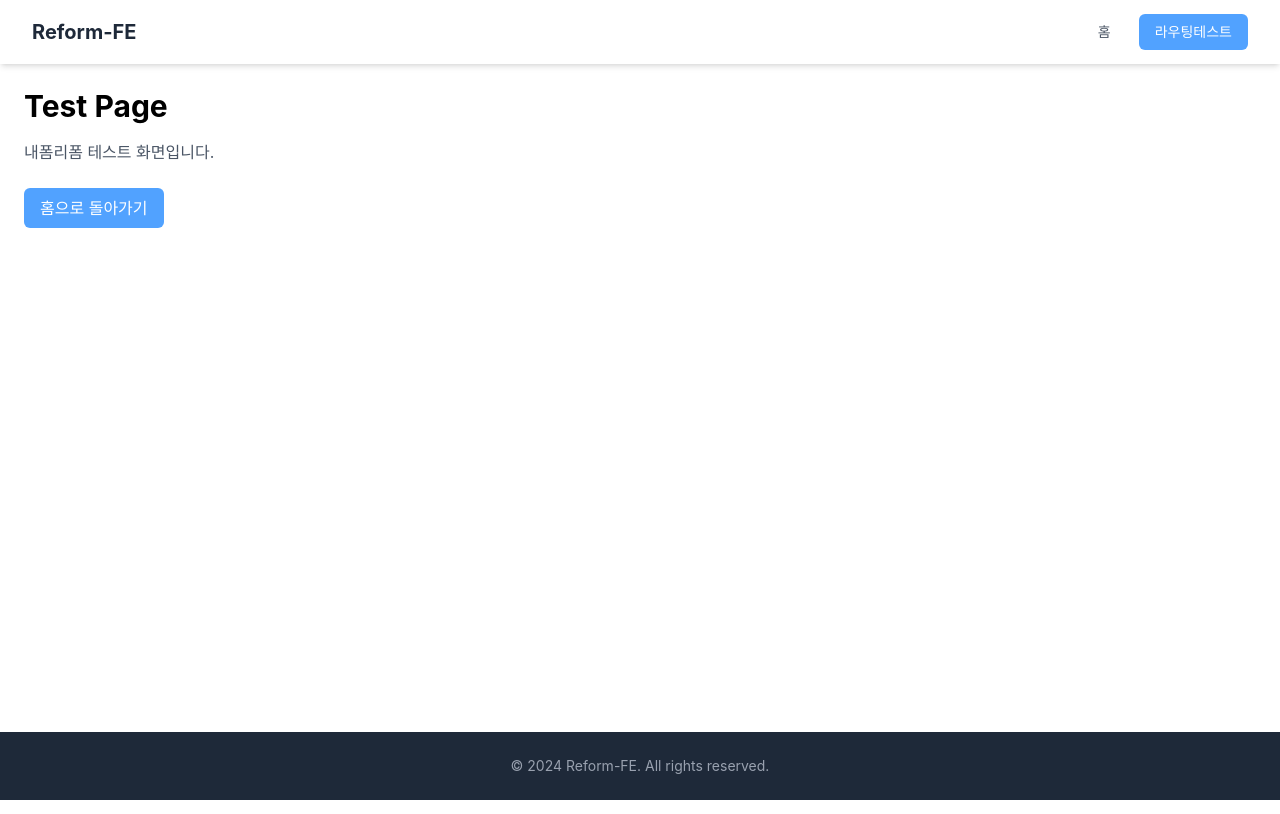
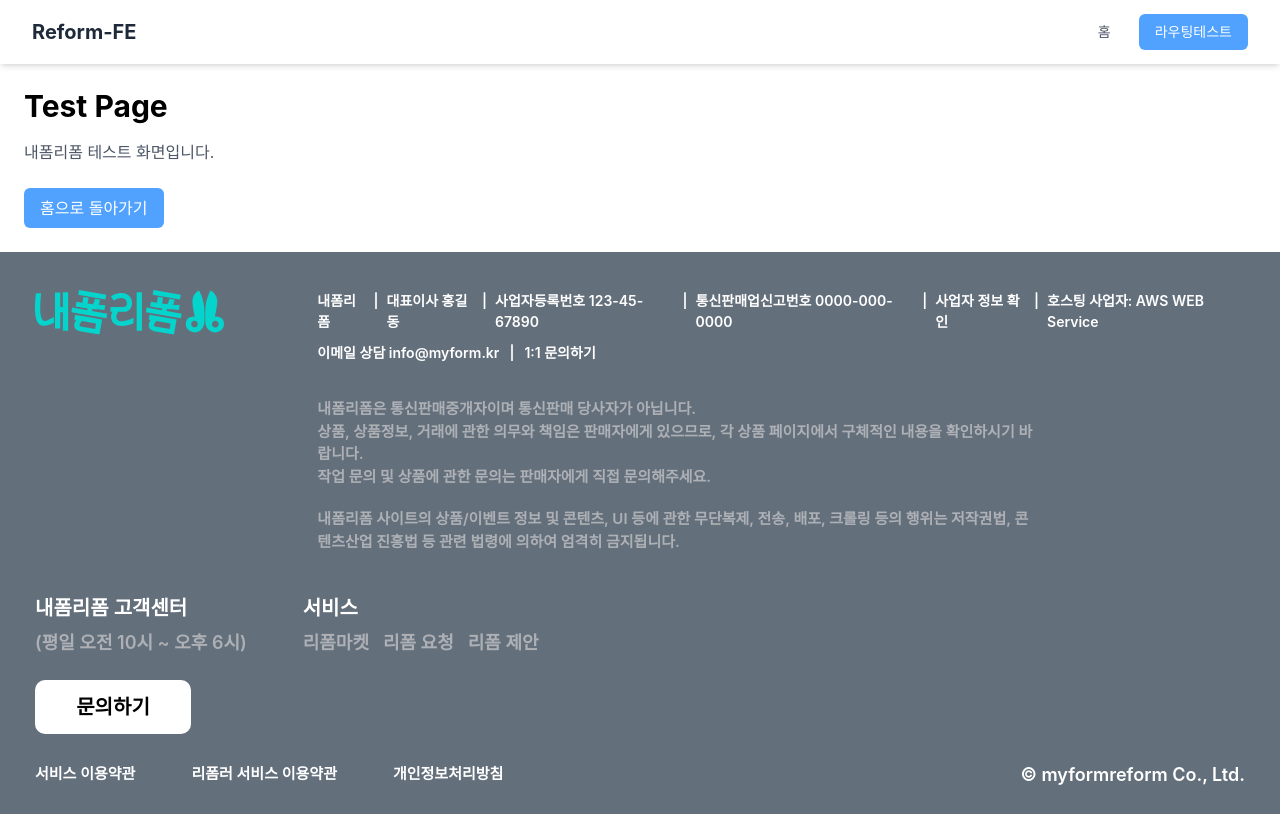
Before and after one commit to UMC-9th-project/myform-reform-FE, a React (Vite) app: page /test in a window 1280 px wide. Built offline with nearby package versions, Linux system fonts and the light colour scheme; a web font is replaced by a local one.

Commit message:
fix : footer 레이아웃 변경

```diff
--- a/src/components/layout/Footer/Footer.tsx
+++ b/src/components/layout/Footer/Footer.tsx
@@ -1,11 +1,95 @@
-const Footer = () => {
+import logo from '../../../assets/logos/logo.svg';
+
+interface FooterProps {
+  variant: 'dark' | 'light';
+}
+
+const Footer = ({ variant = 'dark' }: FooterProps) => {
+  const isDark = variant === 'dark';
+
   return (
-    <footer className="bg-gray-800 text-white mt-auto">
-      <div className="max-w-7xl mx-auto px-4 sm:px-6 lg:px-8 py-6">
-        <div className="text-center">
-          <p className="text-sm text-gray-400">
-            © 2024 Reform-FE. All rights reserved.
+    <footer
+      className={`${
+        isDark
+          ? 'bg-[var(--color-gray-50)] text-[var(--color-white)]'
+          : 'bg-[var(--color-gray-20)] text-[var(--color-gray-50)]'
+      } p-[2.375rem_2.1875rem_1.625rem_2.1875rem] flex flex-col`}
+    >
+      <div className="w[1370px] flex gap-[5.8125rem]">
+        <img src={logo} alt="logo" className="w-[191px] h-[44.621px] " />
+
+        <div className="w-[950px] flex flex-col gap-[2.1875rem]">
+          <div className="body-b4-sb flex flex-col items-start gap-[0.625rem]">
+            <p className="flex gap-2">
+              <span>내폼리폼</span>
+              <span>|</span>
+              <span>대표이사 홍길동</span>
+              <span>|</span>
+              <span>사업자등록번호 123-45-67890</span>
+              <span>|</span>
+              <span>통신판매업신고번호 0000-000-0000</span>
+              <span>|</span>
+              <span>사업자 정보 확인</span>
+              <span>|</span>
+              <span>호스팅 사업자: AWS WEB Service</span>
+            </p>
+            <p>
+              <span>이메일 상담 info@myform.kr</span>
+              <span className="mx-[0.625rem]">|</span>
+              <span className=" cursor-pointer">1:1 문의하기</span>
+            </p>
+          </div>
+
+          <div className="w-[718px] body-b3-sb flex flex-col gap-[1.25rem] text-[var(--color-gray-40)]">
+            <div className="flex flex-col ">
+              <p>내폼리폼은 통신판매중개자이며 통신판매 당사자가 아닙니다.</p>
+              <p>
+                상품, 상품정보, 거래에 관한 의무와 책임은 판매자에게 있으므로,
+                각 상품 페이지에서 구체적인 내용을 확인하시기 바랍니다.
+              </p>
+              <p>
+                작업 문의 및 상품에 관한 문의는 판매자에게 직접 문의해주세요.
+              </p>
+            </div>
+
+            <p>
+              내폼리폼 사이트의 상품/이벤트 정보 및 콘텐츠, UI 등에 관한
+              무단복제, 전송, 배포, 크롤링 등의 행위는 저작권법, 콘텐츠산업
+              진흥법 등 관련 법령에 의하여 엄격히 금지됩니다.
+            </p>
+          </div>
+        </div>
+      </div>
+      <div className="w-[514px] h-[63px] flex gap-[3.5rem] mt-[2.5rem]">
+        <div className="flex flex-col gap-[0.375rem]">
+          <p className="body-b0-sb">내폼리폼 고객센터</p>
+          <p className="body-b1-sb text-[var(--color-gray-40)]">
+            (평일 오전 10시 ~ 오후 6시)
           </p>
+        </div>
+        <div className="flex flex-col gap-[0.375rem]">
+          <p className="body-b0-sb">서비스</p>
+          <ul className="body-b1-sb flex gap-[0.875rem] list-none text-[var(--color-gray-40)]">
+            <li>리폼마켓</li>
+            <li>리폼 요청</li>
+            <li>리폼 제안</li>
+          </ul>
+        </div>
+      </div>
+      <button className="body-b0-sb w-39 h-[54px] mt-[1.5rem] rounded-[0.625rem] cursor-pointer hover:scale-95 text-[var(--color-black)] bg-[var(--color-white)]">
+        문의하기
+      </button>
+      <div className="mt-[1.6875rem]">
+        <div className="flex justify-between items-center">
+          <div className="body-b3-sb flex gap-[3.5rem]">
+            <span>서비스 이용약관</span>
+            <span>리폼러 서비스 이용약관</span>
+            <span>개인정보처리방침</span>
+          </div>
+
+          <div className="body-b1-sb">
+            <span>© myformreform Co., Ltd.</span>
+          </div>
         </div>
       </div>
     </footer>
--- a/src/components/layout/PageLayout.tsx
+++ b/src/components/layout/PageLayout.tsx
@@ -3,14 +3,15 @@
 
 interface LayoutProps {
   children: React.ReactNode;
+  footerVariant?: 'dark' | 'light';
 }
 
-const PageLayout = ({ children }: LayoutProps) => {
+const PageLayout = ({ children, footerVariant = 'dark' }: LayoutProps) => {
   return (
     <div className="min-h-screen flex flex-col">
       <Navbar />
       <main className="flex-1">{children}</main>
-      <Footer />
+      <Footer variant={footerVariant} />
     </div>
   );
 };
```
